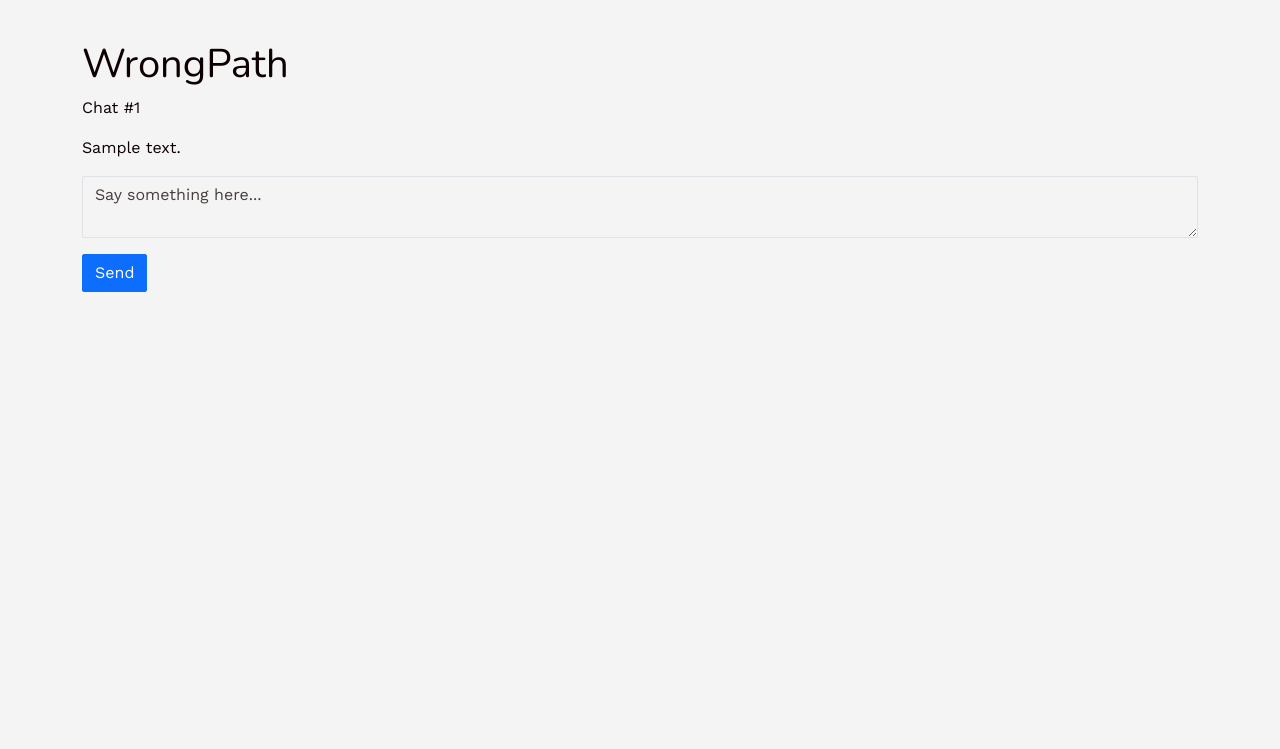
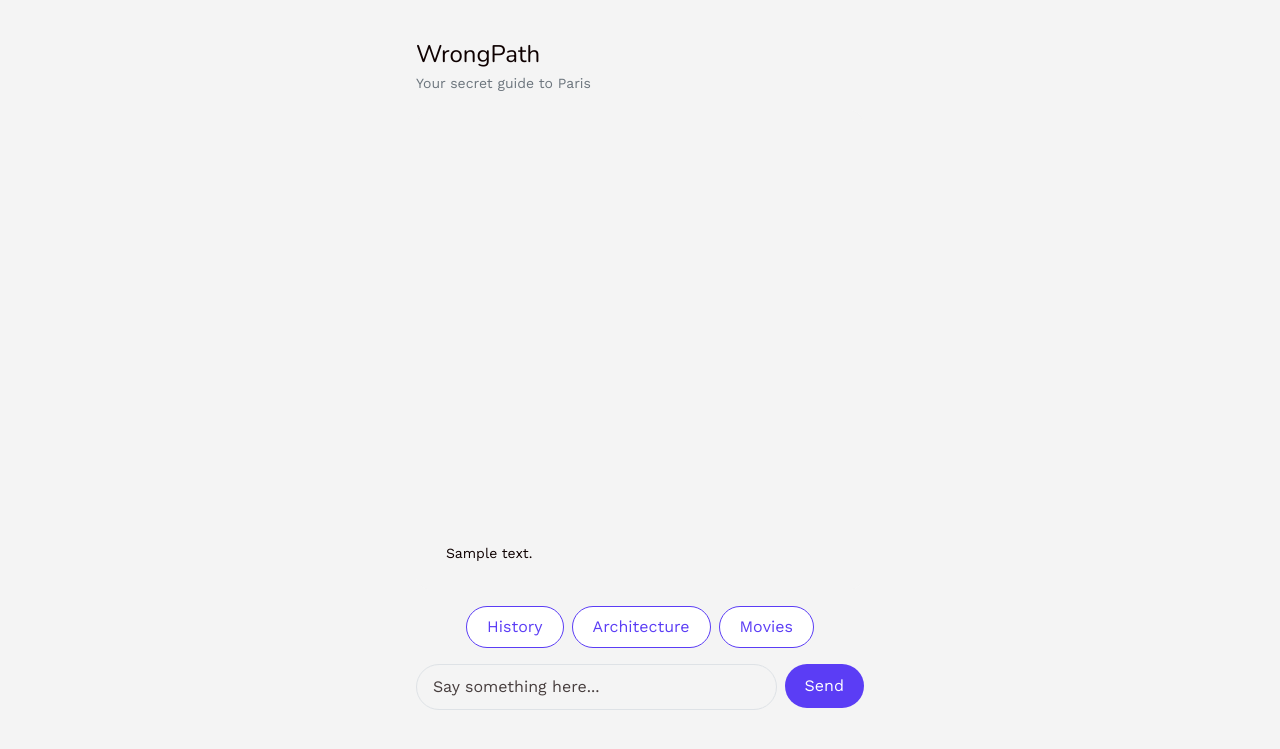
Before and after one commit to emmavalor/wrongpath, a Rails app: page /chats/1 in a window 1280 px wide. Shown: the top 749 px of the page. Run offline with Rails 7, Linux system fonts and the light colour scheme; a user stored in the database is signed in; tables that the repository leaves empty hold one stand-in row (values such as "Sample post"); style sheets or scripts are compiled from the project's sources; some libraries are stand-ins or nearby versions.

Commit message:
Chat page design and category buttons + add role user to messages

```diff
--- /dev/null
+++ b/app/assets/stylesheets/components/_chat.scss
@@ -0,0 +1,89 @@
+$purple: #5B3DF5;
+$purple-light: #ECE8FF;
+$chat-gray: #F4F4F4;
+
+.chat-page {
+  max-width: 480px;
+  margin: 0 auto;
+  padding: 24px 16px;
+  display: flex;
+  flex-direction: column;
+  gap: 16px;
+}
+
+.chat-header {
+  h1 { font-size: 24px; margin-bottom: 4px; }
+  p { color: #6c757d; margin-bottom: 0; font-size: 14px; }
+}
+
+// column-reverse keeps the scroll at the bottom (newest message visible)
+.chat-box {
+  background: $chat-gray;
+  border-radius: 16px;
+  padding: 16px;
+  height: 60vh;
+  overflow-y: auto;
+  display: flex;
+  flex-direction: column-reverse;
+}
+
+.chat-messages {
+  display: flex;
+  flex-direction: column;
+  gap: 12px;
+}
+
+.message {
+  max-width: 80%;
+  padding: 10px 14px;
+  border-radius: 16px;
+  font-size: 14px;
+  line-height: 1.4;
+  white-space: pre-line;
+  p:last-child { margin-bottom: 0; }
+}
+
+.message-assistant {
+  align-self: flex-start;
+  background: white;
+  border-bottom-left-radius: 4px;
+  box-shadow: 0 1px 3px rgba(0, 0, 0, 0.08);
+}
+
+.message-user {
+  align-self: flex-end;
+  background: $purple-light;
+  border-bottom-right-radius: 4px;
+}
+
+.chat-form {
+  display: flex;
+  gap: 8px;
+  align-items: flex-start;
+  .chat-input { flex-grow: 1; margin-bottom: 0; }
+  .form-control { border-radius: 24px; padding: 10px 16px; }
+  .btn-send {
+    background: $purple;
+    color: white;
+    border: none;
+    border-radius: 24px;
+    padding: 10px 20px;
+    &:hover { background: darken($purple, 8%); color: white; }
+  }
+}
+
+.category-buttons {
+  display: flex;
+  gap: 8px;
+  flex-wrap: wrap;
+  justify-content: center;
+}
+
+.btn-category {
+  background: white;
+  border: 1px solid $purple;
+  color: $purple;
+  border-radius: 24px;
+  padding: 8px 20px;
+  &:hover { background: $purple-light; color: $purple; }
+}
--- a/app/assets/stylesheets/components/_index.scss
+++ b/app/assets/stylesheets/components/_index.scss
@@ -3,3 +3,4 @@
 @import "avatar";
 @import "form_legend_clear";
 @import "navbar";
+@import "chat";
--- a/app/models/chat.rb
+++ b/app/models/chat.rb
@@ -1,4 +1,6 @@
 class Chat < ApplicationRecord
+  CATEGORIES = ["History", "Architecture", "Movies"]
+
   belongs_to :user
   has_many :messages, dependent: :destroy
 end
--- a/app/views/chats/show.html.erb
+++ b/app/views/chats/show.html.erb
@@ -1,13 +1,31 @@
-<div class="container py-4">
-  <h1>WrongPath</h1>
-  <p>Chat #<%= @chat.id %></p>
+<div class="chat-page">
+  <div class="chat-header">
+    <h1>WrongPath</h1>
+    <p>Your secret guide to Paris</p>
+  </div>
 
-  <% @chat.messages.order(:created_at).each do |message| %>
-    <p><%= message.content %></p>
-  <% end %>
+  <div class="chat-box">
+    <div class="chat-messages">
+      <% @chat.messages.order(:created_at).each do |message| %>
+        <div class="message message-<%= message.try(:role) || "assistant" %>">
+          <%= message.content %>
+        </div>
+      <% end %>
+    </div>
+  </div>
 
-  <%= simple_form_for [@chat, @message] do |f| %>
-    <%= f.input :content, label: false, placeholder: "Say something here..." %>
-    <%= f.button :submit, "Send", class: "btn btn-primary border-radius 8px" %>
+  <div class="category-buttons">
+    <% Chat::CATEGORIES.each do |category| %>
+      <%= button_to category, chat_messages_path(@chat),
+            params: { message: { content: category } },
+            class: "btn btn-category" %>
+    <% end %>
+  </div>
+
+  <%= simple_form_for [@chat, @message], html: { class: "chat-form" } do |f| %>
+    <%= f.input :content, as: :string, label: false,
+          placeholder: "Say something here...",
+          wrapper_html: { class: "chat-input" } %>
+    <%= f.button :submit, "Send", class: "btn-send" %>
   <% end %>
 </div>
--- /dev/null
+++ b/db/migrate/20261124134555_add_role_to_messages.rb
@@ -0,0 +1,5 @@
+class AddRoleToMessages < ActiveRecord::Migration[8.1]
+  def change
+    add_column :messages, :role, :string
+  end
+end
```
Also changed, not shown: db/schema.rb.
